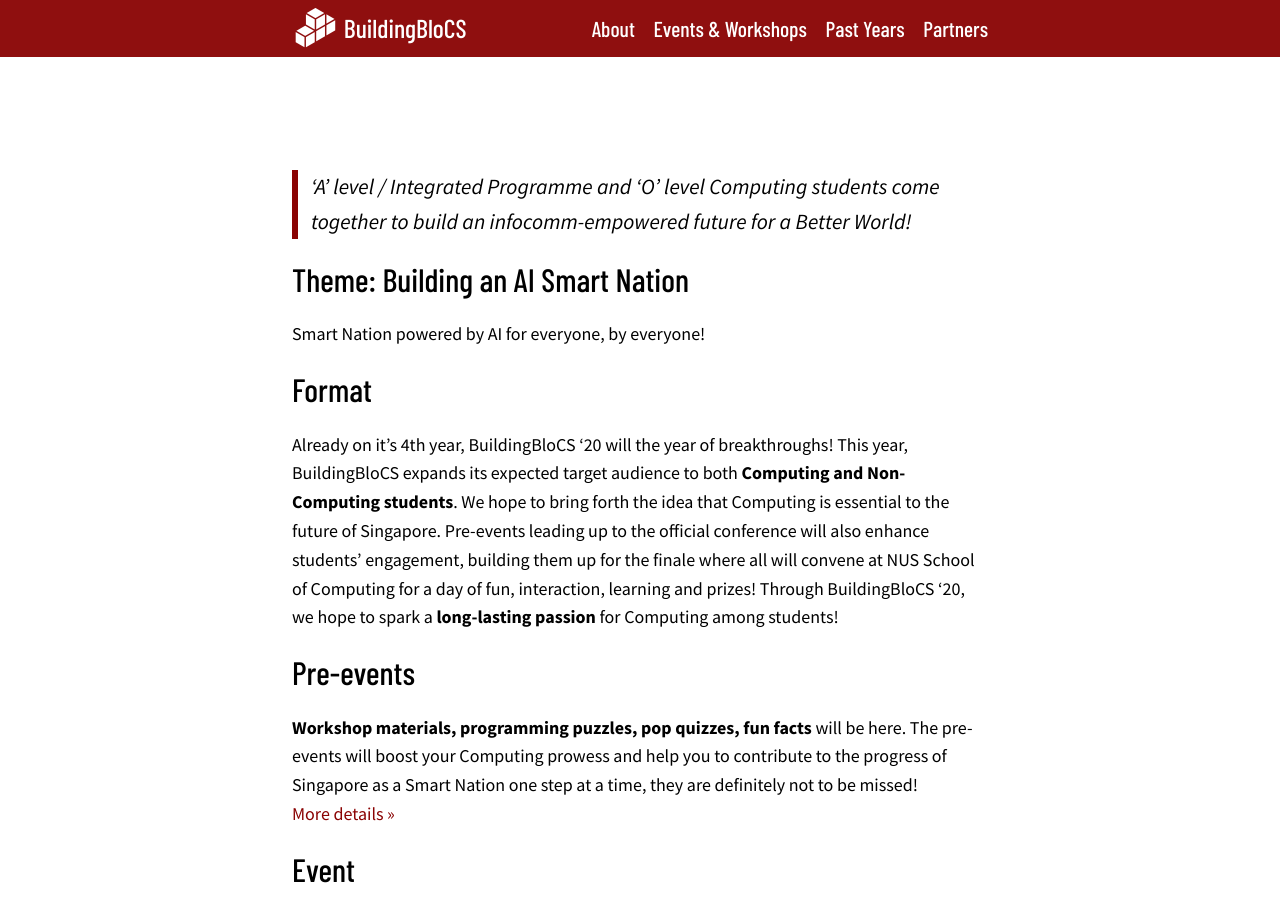
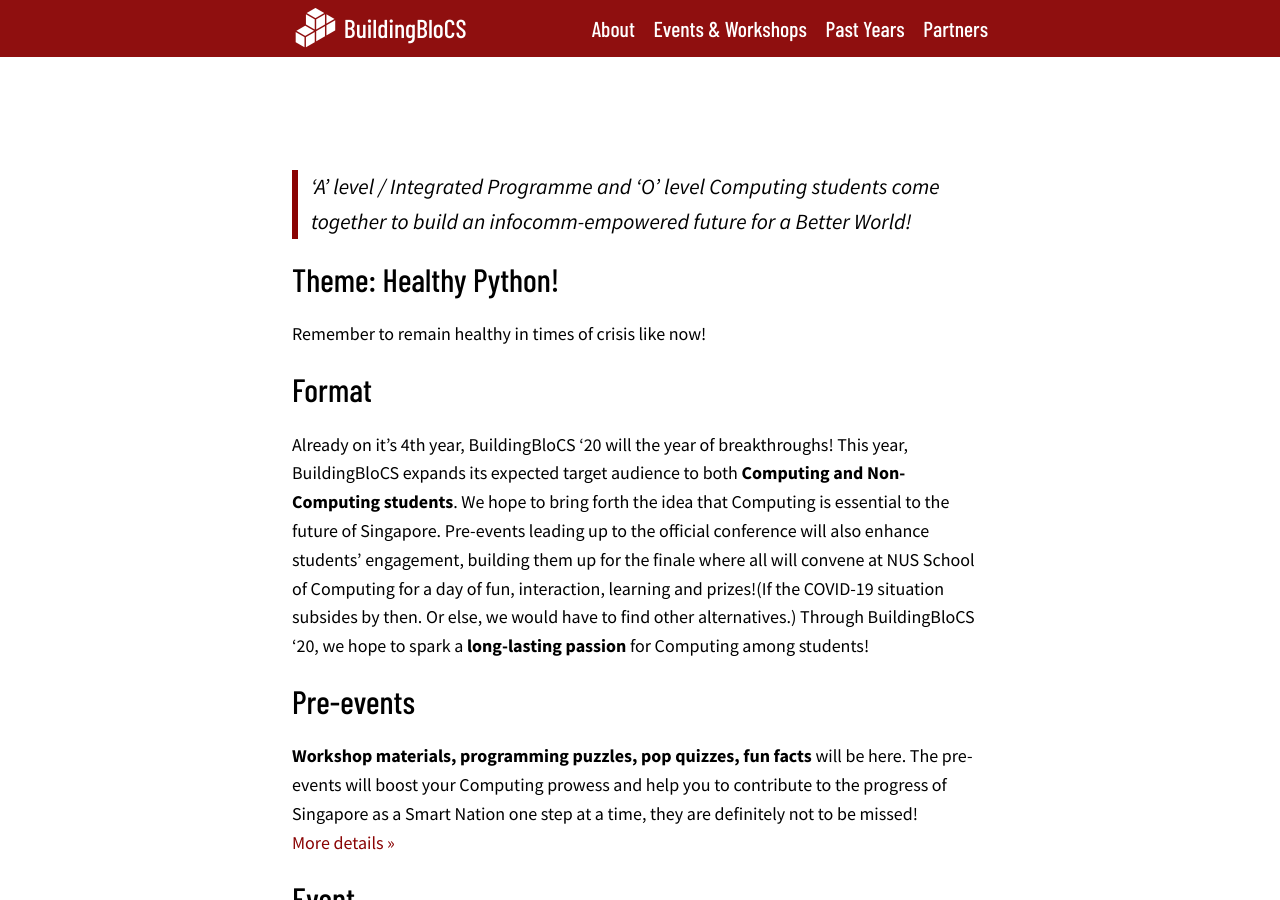
Before and after one commit to buildingblocs/2020, a Jekyll site: the page built from index.md, in a window 1280 px wide and 900 px high, scrolled down 712 px. Built offline with Jekyll 4.4.1, drawn with Linux system fonts in a browser that asks for light colours; some web fonts are replaced; a script that is not in the unit is left out; some of the changed text lies outside the part shown.

Commit message:
Update index.md

```diff
--- a/index.md
+++ b/index.md
@@ -10,10 +10,10 @@
             <span class="huge">2020</span>
         </h1>
         <p>
-            {{ site.date }}, {{ site.location }}
+            {{ site.date }}, To be confirmed :)<!-- {{ site.location }} -->
         </p>
         <p> <!-- /register-->
-            <a class="btn" href="{{ site.baseurl }}/contact#location">Get there</a>
+            <!--<a class="btn" href="{{ site.baseurl }}/contact#location">Get there</a> -->
             <!--<a class="btn" href="{{ site.baseurl }}/register">Register</a> -->
         </p>
 
@@ -22,20 +22,20 @@
 
 > &lsquo;A&rsquo; level / Integrated Programme and &lsquo;O&rsquo; level Computing students come together to build an infocomm-empowered future for a Better World!
 
-## Theme: Building an AI Smart Nation
+## Theme: Healthy Python!
 
-Smart Nation powered by AI for everyone, by everyone!
+Remember to remain healthy in times of crisis like now!
 
 ## Format
 
-Already on it's 4th year, BuildingBloCS '20 will the year of breakthroughs! This year, BuildingBloCS expands its expected target audience to both **Computing and Non-Computing students**. We hope to bring forth the idea that Computing is essential to the future of Singapore. Pre-events leading up to the official conference will also enhance students' engagement, building them up for the finale where all will convene at NUS School of Computing for a day of fun, interaction, learning and prizes! Through BuildingBloCS '20, we hope to spark a **long-lasting passion** for Computing among students!
+Already on it's 4th year, BuildingBloCS '20 will the year of breakthroughs! This year, BuildingBloCS expands its expected target audience to both **Computing and Non-Computing students**. We hope to bring forth the idea that Computing is essential to the future of Singapore. Pre-events leading up to the official conference will also enhance students' engagement, building them up for the finale where all will convene at NUS School of Computing for a day of fun, interaction, learning and prizes!(If the COVID-19 situation subsides by then. Or else, we would have to find other alternatives.) Through BuildingBloCS '20, we hope to spark a **long-lasting passion** for Computing among students!
 
 ## Pre-events
 
 **Workshop materials, programming puzzles, pop quizzes, fun facts** will be here. The pre-events will boost your Computing prowess and help you to contribute to the progress of Singapore as a Smart Nation one step at a time, they are definitely not to be missed! [More&nbsp;details&nbsp;&raquo;]({{ site.baseurl }}/pre-event)
 
 ## Event
-
+(NOTICE, EVENT'S DETAILS WERE FROM LAST YEAR. DO NOT REGARD)
 Registration is started! [Get to register >>]({{ site.baseurl }}/register)
 
 The home. Where the heart of the event is; A line up of **fringe games, talks, workshops and a finale competition** will be conducted on the **{{ site.date }} at the {{ site.location }}**! The event will close with an **Exciting Lucky Draw** and an **Award Ceremony**. This year, BuildingBloCS '20 will also be having **Awesome Projects Showcase** at the **FOSSASIA OpenTech Summit**. Sounds exciting? So what are you waiting for, come and join us for this year's BuildingBloCS and together let us all help to build Singapore into a **Smart Nation**! [More&nbsp;details&nbsp;&raquo;]({{ site.baseurl }}/event)
```
